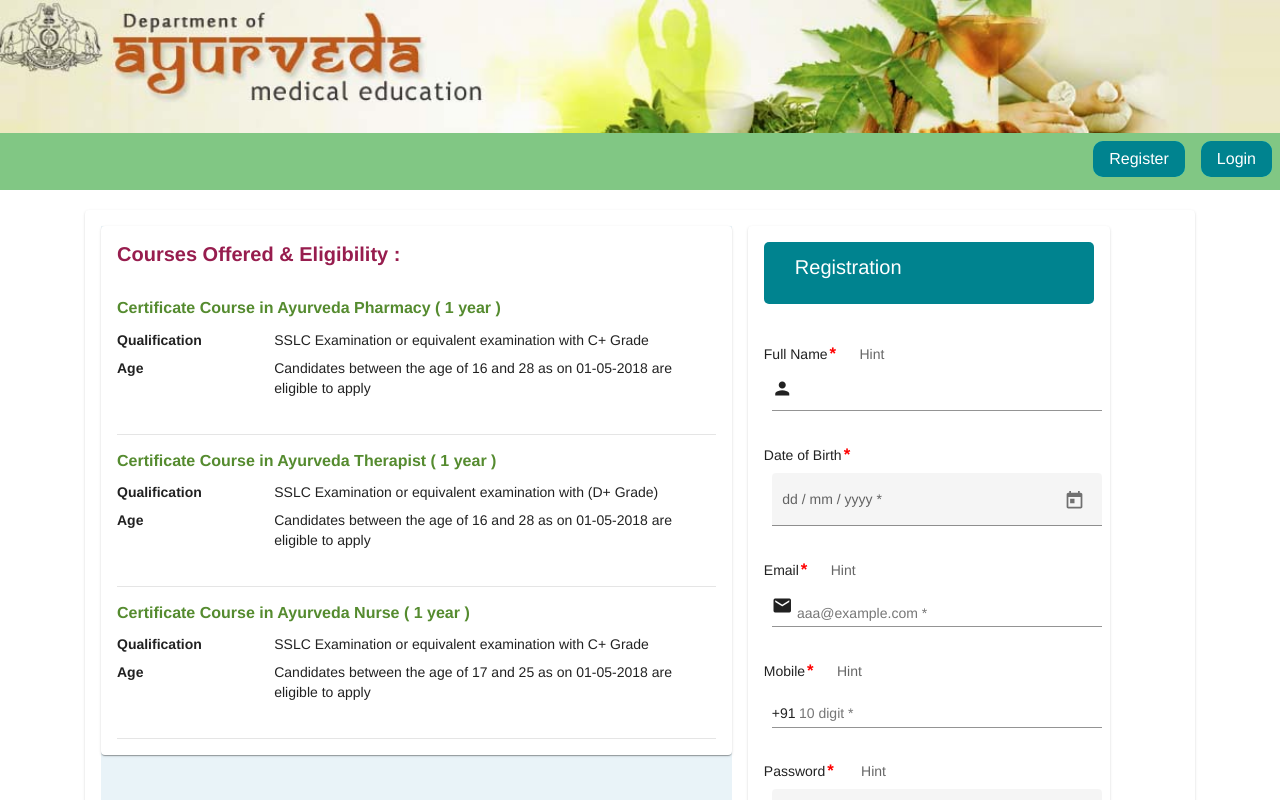
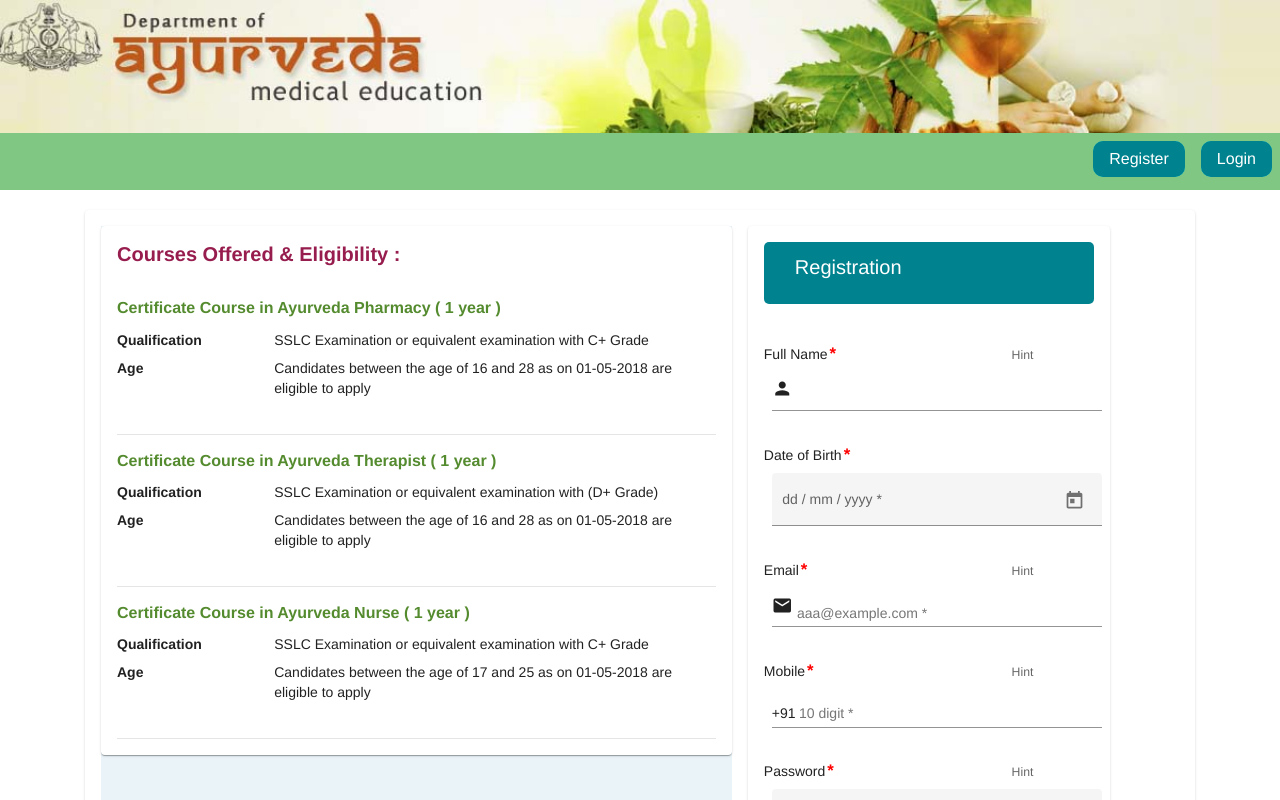
Before and after one commit to maryjain/OnlineAdmissionUI, an Angular app: page /register in a window 1280 px wide. Shown: the top 800 px of the page. Built offline with nearby package versions, Linux system fonts and the light colour scheme; a web font is replaced by a local one.

Commit message:
hint align to end

```diff
--- a/src/app/register/register.component.html
+++ b/src/app/register/register.component.html
@@ -13,7 +13,10 @@
     <div class="form-group">
       <br>
       <br>
-      <label ast-required>Full Name</label>&nbsp;&nbsp;&nbsp;&nbsp;&nbsp;&nbsp;<mat-hint  matTooltipClass="test" matTooltip="{{hintFullNamedDisplay}}">Hint</mat-hint><br>
+      <div fxLayout="row" fxLayoutAlign="start">
+      <div fxFlex="75"><label ast-required>Full Name</label></div>
+      <div fxFlex="25"><small><mat-hint  matTooltipClass="test" matTooltip="{{hintFullNamedDisplay}}">Hint</mat-hint></small></div>
+      </div>
       <mat-form-field class="example-full-width">
       <span matPrefix><mat-icon>person</mat-icon>&nbsp;</span>
       <input matInput type="text"  formControlName="name"  required appAlphabetOnly>
@@ -26,7 +29,7 @@
     </mat-form-field>
     </div>
     <div class="form-group">
-    <label  ast-required>Date of Birth</label>
+      <label  ast-required>Date of Birth</label>
       <mat-form-field class="example-full-width" appearance="fill">
         <mat-label>dd / mm / yyyy</mat-label>
       <input  matInput readonly [matDatepicker]="picker1" [min]="minDate" [max]="maxDate" formControlName="dob" (dateInput)="onDateChange($event)">
@@ -36,10 +39,12 @@
         {{errors.dobRequired}}
       </mat-error>
     </mat-form-field>
-
      </div>
      <div class="form-group">
-      <label ast-required>Email</label>&nbsp;&nbsp;&nbsp;&nbsp;&nbsp;&nbsp;<mat-hint  matTooltipClass="test" matTooltip="{{hintEmailDisplay}}">Hint</mat-hint><br>
+      <div fxLayout="row" fxLayoutAlign="start">
+        <div fxFlex="75"><label ast-required>Email</label></div>
+        <div fxFlex="25"><small><mat-hint  matTooltipClass="test" matTooltip="{{hintEmailDisplay}}">Hint</mat-hint></small></div>
+      </div>
      <mat-form-field class="example-full-width">
       <span matPrefix><mat-icon>email</mat-icon>&nbsp;</span>
       <input type="email" matInput formControlName="email" placeholder="aaa@example.com" >
@@ -52,7 +57,10 @@
     </mat-form-field>
     </div>
       <div class="form-group">
-      <label ast-required>Mobile</label>&nbsp;&nbsp;&nbsp;&nbsp;&nbsp;&nbsp;<mat-hint  matTooltipClass="test" matTooltip="{{hintMobileDisplay}}">Hint</mat-hint><br>
+      <div fxLayout="row" fxLayoutAlign="start">
+        <div fxFlex="75"><label ast-required>Mobile</label></div>
+        <div fxFlex="25"><small><mat-hint  matTooltipClass="test" matTooltip="{{hintMobileDisplay}}">Hint</mat-hint></small></div>
+      </div>
       <mat-form-field class="example-full-width">
         <span matPrefix>+91&nbsp;</span>
        <input matInput type="text" (keypress)="utilitysrv.numberOnly($event)" formControlName="mobile"  placeholder="10 digit" >
@@ -66,8 +74,10 @@
       </mat-form-field>
      </div>
    <div class="form-group">
-
-  <label  ast-required>Password</label> &nbsp;&nbsp;&nbsp;&nbsp;&nbsp;&nbsp;<mat-hint  matTooltipClass="test" matTooltip="{{hintPasswordDisplay}}">Hint</mat-hint><br>
+    <div fxLayout="row" fxLayoutAlign="start">
+      <div fxFlex="75"><label  ast-required>Password</label></div>
+      <div fxFlex="25"><small><mat-hint  matTooltipClass="test" matTooltip="{{hintPasswordDisplay}}">Hint</mat-hint></small></div>
+    </div>
       <mat-form-field appearance="fill" class="example-full-width">
         <mat-label>Password</mat-label>
         <input matInput [type]="hide ? 'password' : 'text'" formControlName="password" appBlockCopyPaste >
```
